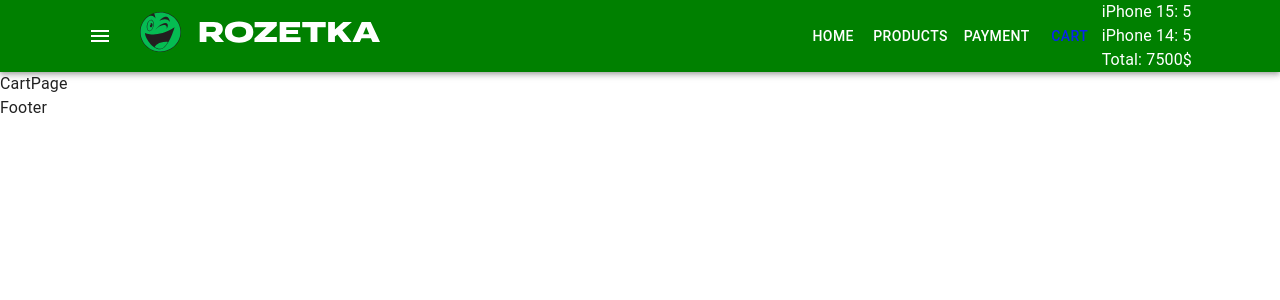
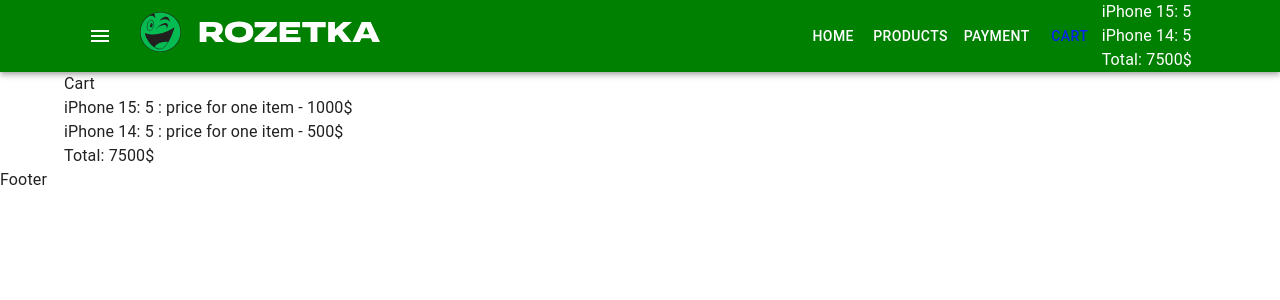
Before and after one commit to kznkv-skillup/react-shop-project-16-03, a React (Create React App) app: page /cart in a window 1280 px wide. Shown: the top 300 px of the page. Built offline with nearby package versions, Linux system fonts and the light colour scheme.

Commit message:
+added CartPage

```diff
--- a/src/layout/App.tsx
+++ b/src/layout/App.tsx
@@ -36,7 +36,10 @@
                     path="/"
                     element={<Home addProductToCart={addProductToCart} />}
                 />
-                <Route path="cart" element={<CartPage />} />
+                <Route
+                    path="cart"
+                    element={<CartPage productsInCart={productsInCart} />}
+                />
                 <Route path="payment" element={<PaymentPage />} />
                 <Route path="products" element={<ProductsPage />} />
             </Routes>
--- a/src/pages/Cart/CartPage.tsx
+++ b/src/pages/Cart/CartPage.tsx
@@ -1,7 +1,46 @@
-type Props = {}
+import { Container } from '@mui/material'
+import { getProductsObject, Product, productsArray } from 'utils/productsArray'
 
-const CartPage = (props: Props) => {
-    return <div>CartPage</div>
+type Props = {
+    productsInCart: {
+        [id: number]: number
+    }
+    productsObject?: {
+        [id: number]: Product
+    }
+}
+
+const CartPage = ({
+    productsInCart,
+    productsObject = getProductsObject(productsArray),
+}: Props) => {
+    return (
+        <div>
+            <Container>
+                <div>Cart</div>
+                <div>
+                    {Object.keys(productsInCart).map((productId) => (
+                        <div key={productId}>
+                            {productsObject[+productId].title}:{' '}
+                            {productsInCart[+productId]} : price for one item -{' '}
+                            {productsObject[+productId].price}$
+                        </div>
+                    ))}
+                </div>
+                <div>
+                    Total:{' '}
+                    {Object.keys(productsInCart).reduce(
+                        (total, productId) =>
+                            total +
+                            productsInCart[+productId] *
+                                productsObject[+productId].price,
+                        0
+                    )}
+                    $
+                </div>
+            </Container>
+        </div>
+    )
 }
 
 export default CartPage
```
